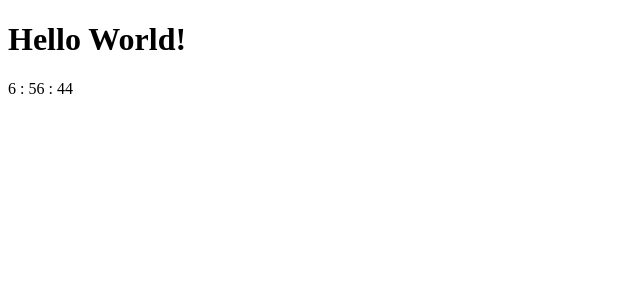
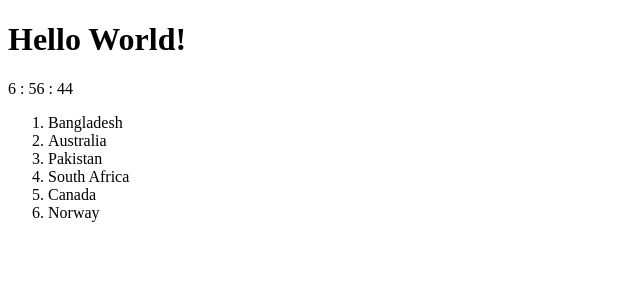
Before and after one commit to Jahirul-Islam-Jantu/react-project, a React (Create React App) app in the folder my-app/: page / in a window 1280 px wide. Shown: the top 300 px of the page, without its empty margins (0-640 px from the left). Built offline with nearby package versions, Linux system fonts and the light colour scheme.

Commit message:
array mapping

```diff
--- a/my-app/src/App.jsx
+++ b/my-app/src/App.jsx
@@ -13,6 +13,25 @@ const App = () => {
 
         return timeNow;
       })()}
+      {(() => {
+        const country = [
+          "Bangladesh",
+          "Australia",
+          "Pakistan",
+          "South Africa",
+          "Canada",
+          "Norway",
+        ];
+        return (
+          <div>
+            <ol>
+              {country.map((item) => {
+                return <li>{item}</li>;
+              })}
+            </ol>
+          </div>
+        );
+      })()}
     </div>
   );
 };
```
